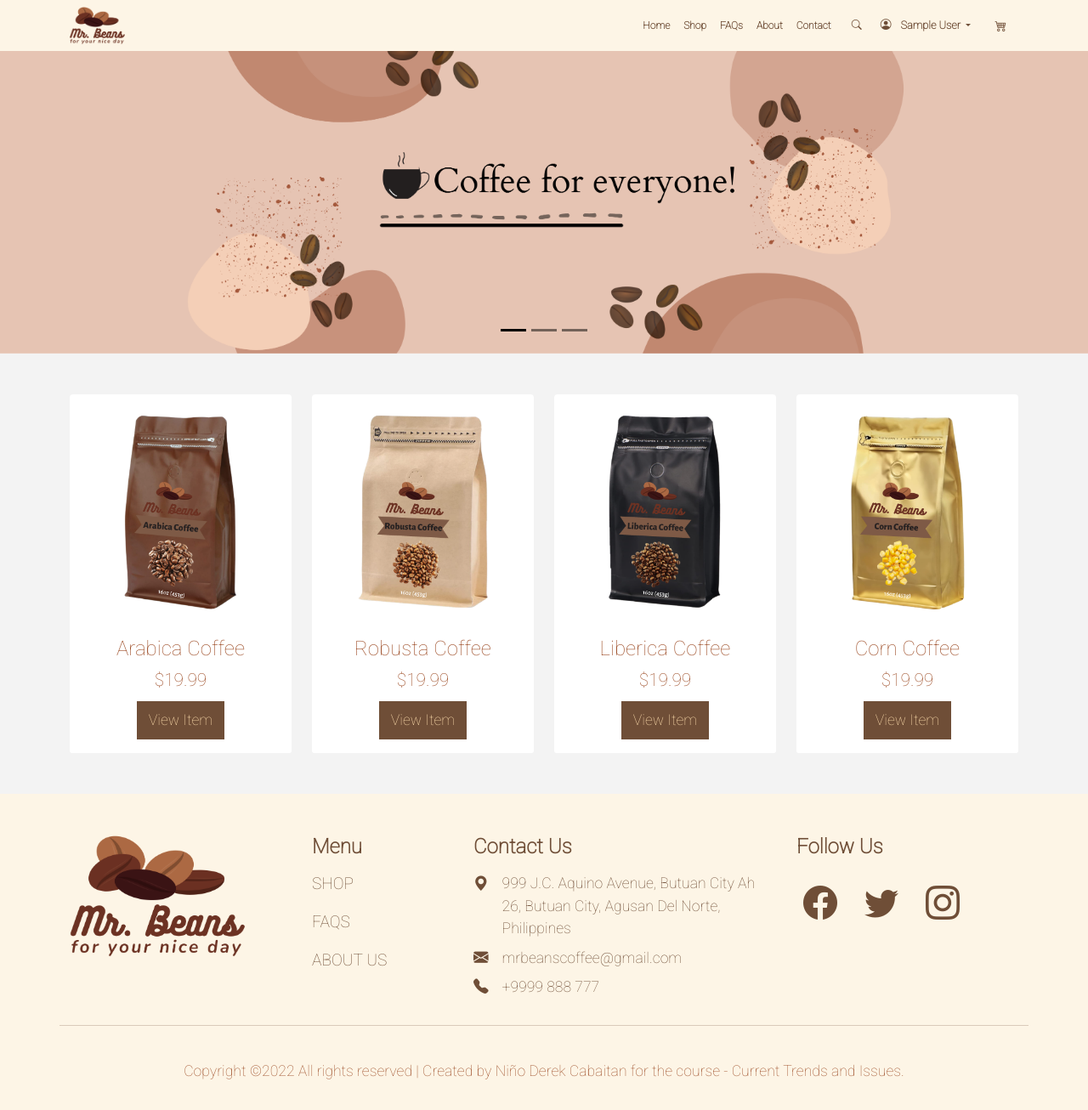
After one commit to NinoDerekGH/MrBeansCoffee, a Django app: template MrBeans/templates/store/user_in/shop_in.html in a window 1280 px wide. The commit adds this page. Shown: the whole page at 85% size. Run offline with Django 4.2, Linux system fonts and the light colour scheme; the template is opened without the code that fills it, so the values that code supplies are empty; parts of the project's set-up code (start-up, migrations or seed data) failed here and were passed over; some libraries are stand-ins or nearby versions.

Commit message:
updated
added in and out folders

```diff
--- a/MrBeans/templates/store/non_user/contact.html
+++ b/MrBeans/templates/store/user_in/contact_in.html
@@ -1,4 +1,4 @@
-{% extends 'store/home.html' %}
+{% extends 'store/user_in/home_in.html' %}
 {% load static %}
 {% block content %}
 
--- a/MrBeans/templates/store/non_user/home.html
+++ b/MrBeans/templates/store/user_in/home_in.html
@@ -32,7 +32,7 @@
 
   <nav class="head_nav navbar sticky-top navbar-expand-lg">
     <div class="container">
-      <a href="home.html"><img src="{% static 'images/logo.png' %}" alt="Mr. Beans Logo"></a>
+      <a href="{% url 'home_in' %}"><img src="{% static 'images/logo.png' %}" alt="Mr. Beans Logo"></a>
       <button class="navbar-toggler" type="button" data-bs-toggle="collapse" data-bs-target="#navbarSupportedContent"
         aria-controls="navbarSupportedContent" aria-expanded="false" aria-label="Toggle navigation">
         <span><i id="bar" class="bi bi-list"></i></span>
@@ -40,28 +40,36 @@
       <div class="collapse navbar-collapse" id="navbarSupportedContent">
         <ul class="navbar-nav ms-auto">
           <li class="nav-item">
-            <a class="nav-link" href="{% url 'home' %}">Home</a>
+            <a class="nav-link" href="{% url 'home_in' %}">Home</a>
           </li>
           <li class="nav-item">
-            <a class="nav-link" href="{% url 'shop' %}">Shop</a>
+            <a class="nav-link" href="{% url 'shop_in' %}">Shop</a>
           </li>
           <li class="nav-item">
-            <a class="nav-link" href="{% url 'faqs' %}">FAQs</a>
+            <a class="nav-link" href="{% url 'faqs_in' %}">FAQs</a>
           </li>
           <li class="nav-item">
-            <a class="nav-link" href="{% url 'about' %}">About</a>
+            <a class="nav-link" href="{% url 'about_in' %}">About</a>
           </li>
           <li class="nav-item me-2">
-            <a class="nav-link" href="{% url 'contact' %}">Contact</a>
+            <a class="nav-link" href="{% url 'contact_in' %}">Contact</a>
           </li>
           <li class="nav-item py-1 px-2">
             <a href="#"><i class="bi bi-search"></i></a>
           </li>
+          <li class="nav-item dropdown">
+            <button class="btn_user btn dropdown-toggle mx-1" type="button" data-bs-toggle="dropdown">
+              <i class="bi bi-person-circle"></i>
+              <span class="ms-2">Sample User</span>
+            </button>
+            <ul class="dropdown-menu">
+              <li>
+                <a class="dropdown-item text-center" href="{% url 'home_out' %}">Logout</a>
+              </li>
+            </ul>
+          </li>
           <li class="nav-item">
-            <a href="#"><button class="btn_register mx-1" type="button">Register</button></a>
-          </li>
-          <li class=nav-item">
-            <a href="#"><button class="btn_signin mx-1" type="button">Login</button></a>
+            <a href="{% url 'cart_in' %}"><button class="btn_cart mx-1" type="button"><i class="bi bi-cart4"></i></button></a>
           </li>
         </ul>
       </div>
@@ -160,20 +168,20 @@
     <div class="container">
       <div class="row g-4">
         <div class="col-md-6 col-lg-3">
-          <a href="#"><img src="{% static 'images/logo.png' %}" alt="Mr. Beans Logo"></a>
+          <a href="{% url 'home_in' %}"><img src="{% static 'images/logo.png' %}" alt="Mr. Beans Logo"></a>
         </div>
 
         <div class="col md-6 col-lg-2">
           <h4>Menu</h4>
           <ul class="list-unstyled">
             <li class="my-3">
-              <a href="{% url 'shop' %}" class="foot-item">Shop</a>
+              <a href="{% url 'shop_in' %}" class="foot-item">Shop</a>
             </li>
             <li class="my-3">
-              <a href="{% url 'faqs' %}" class="foot-item">FAQs</a>
+              <a href="{% url 'faqs_in' %}" class="foot-item">FAQs</a>
             </li>
             <li class="my-3">
-              <a href="{% url 'about' %}" class="foot-item">About Us</a>
+              <a href="{% url 'about_in' %}" class="foot-item">About Us</a>
             </li>
           </ul>
         </div>
@@ -221,9 +229,14 @@
 
   <!-- Footer End -->
 
-  <!-- Bootstrap JS & Popper Bundle -->
-  <script src="https://cdn.jsdelivr.net/npm/bootstrap@5.1.3/dist/js/bootstrap.bundle.min.js"
-    integrity="sha384-ka7Sk0Gln4gmtz2MlQnikT1wXgYsOg+OMhuP+IlRH9sENBO0LRn5q+8nbTov4+1p"
+  <!-- Bootstrap Popper -->
+  <script src="https://cdn.jsdelivr.net/npm/@popperjs/core@2.10.2/dist/umd/popper.min.js"
+    integrity="sha384-7+zCNj/IqJ95wo16oMtfsKbZ9ccEh31eOz1HGyDuCQ6wgnyJNSYdrPa03rtR1zdB"
+    crossorigin="anonymous"></script>
+
+  <!-- Bootstrap JavaScript -->
+  <script src="https://cdn.jsdelivr.net/npm/bootstrap@5.1.3/dist/js/bootstrap.min.js"
+    integrity="sha384-QJHtvGhmr9XOIpI6YVutG+2QOK9T+ZnN4kzFN1RtK3zEFEIsxhlmWl5/YESvpZ13"
     crossorigin="anonymous"></script>
 
 </body>
--- /dev/null
+++ b/MrBeans/templates/store/user_in/shop_in.html
@@ -0,0 +1,91 @@
+{% extends 'store/user_in/home_in.html' %}
+{% load static %}
+{% block content %}
+
+  <!-- Shop Carousel Start -->
+
+  <section id="carouselExampleDark" class="carousel carousel-dark slide" data-bs-ride="carousel">
+    <div class="carousel-indicators">
+      <button type="button" data-bs-target="#carouselExampleDark" data-bs-slide-to="0" class="active"
+        aria-current="true" aria-label="Slide 1"></button>
+      <button type="button" data-bs-target="#carouselExampleDark" data-bs-slide-to="1" aria-label="Slide 2"></button>
+      <button type="button" data-bs-target="#carouselExampleDark" data-bs-slide-to="2" aria-label="Slide 3"></button>
+    </div>
+    <div class="carousel-inner">
+      <div class="carousel-item active" data-bs-interval="10000">
+        <img src="{% static 'images/banner_b.png' %}" class="d-block w-100" alt="Coffee">
+      </div>
+      <div class="carousel-item" data-bs-interval="2000">
+        <img src="{% static 'images/banner_a.png' %}" class="d-block w-100" alt="Arabica">
+      </div>
+      <div class="carousel-item">
+        <img src="{% static 'images/banner_c.png' %}" class="d-block w-100" alt="How2Roast">
+      </div>
+    </div>
+  </section>
+
+  <!-- Shop Carousel End -->
+
+  <!-- Shop Items Start -->
+
+  <section class="product pb-5">
+    <div class="container">
+      <div class="row pt-5">
+        <div class="col-lg-3">
+          <div class="card border-0">
+            <div class="card-body py-4">
+              <img src="{% static 'images/arabica.png' %}" class="img-fluid" alt="Arabica Coffee">
+            </div>
+            <div class="card_foot card-footer border-0">
+              <h5>Arabica Coffee</h5>
+              <p class="m-0">$19.99</p>
+              <button class="btn_view my-2">View Item</button>
+            </div>
+          </div>
+        </div>
+
+        <div class="col-lg-3">
+          <div class="card border-0">
+            <div class="card-body py-4">
+              <img src="{% static 'images/robusta.png' %}" class="img-fluid" alt="Robusta Coffee">
+            </div>
+            <div class="card_foot card-footer border-0">
+              <h5>Robusta Coffee</h5>
+              <p class="m-0">$19.99</p>
+              <button class="btn_view my-2">View Item</button>
+            </div>
+          </div>
+        </div>
+
+        <div class="col-lg-3">
+          <div class="card border-0">
+            <div class="card-body py-4">
+              <img src="{% static 'images/liberica.png' %}" class="img-fluid" alt="Liberica Coffee">
+            </div>
+            <div class="card_foot card-footer border-0">
+              <h5>Liberica Coffee</h5>
+              <p class="m-0">$19.99</p>
+              <button class="btn_view my-2">View Item</button>
+            </div>
+          </div>
+        </div>
+
+        <div class="col-lg-3">
+          <div class="card border-0">
+            <div class="card-body py-4">
+              <img src="{% static 'images/corn.png' %}" class="img-fluid" alt="Corn Coffee">
+            </div>
+            <div class="card_foot card-footer border-0">
+              <h5>Corn Coffee</h5>
+              <p class="m-0">$19.99</p>
+              <button class="btn_view my-2">View Item</button>
+            </div>
+          </div>
+        </div>
+      </div>
+    </div>
+  </section>
+
+  <!-- Shop Items End -->
+
+{% endblock content %}
--- a/MrBeans/templates/store/user_interface/cart.html
+++ /dev/null
@@ -1 +0,0 @@
-<h4>Cart</h4>
--- a/MrBeans/templates/store/non_user/about.html
+++ b/MrBeans/templates/store/user_out/about_out.html
@@ -1,4 +1,4 @@
-{% extends 'store/home.html' %}
+{% extends 'store/user_out/home_out.html' %}
 {% load static %}
 {% block content %}
 
--- a/MrBeans/templates/store/non_user/faqs.html
+++ b/MrBeans/templates/store/user_out/faqs_out.html
@@ -1,4 +1,4 @@
-{% extends 'store/home.html' %}
+{% extends 'store/user_out/home_out.html' %}
 {% load static %}
 {% block content %}
 
--- a/MrBeans/templates/store/non_user/shop.html
+++ b/MrBeans/templates/store/user_out/shop_out.html
@@ -1,4 +1,4 @@
-{% extends 'store/home.html' %}
+{% extends 'store/user_out/home_out.html' %}
 {% load static %}
 {% block content %}
 
--- a/MrBeans/urls.py
+++ b/MrBeans/urls.py
@@ -2,10 +2,17 @@ from django.urls import path
 from . import views
 
 urlpatterns = [
-    path('', views.home, name="home"),
-    path('shop/', views.shop, name="shop"),
-    path('faqs/', views.faqs, name="faqs"),
-    path('about/', views.about, name="about"),
-    path('contact/', views.contact, name="contact"),
-    path('cart/', views.cart, name="cart"),
+    path('', views.home_out, name="home_out"),
+    path('shop/', views.shop_out, name="shop_out"),
+    path('faqs/', views.faqs_out, name="faqs_out"),
+    path('about/', views.about_out, name="about_out"),
+    path('contact/', views.contact_out, name="contact_out"),
+    path('home_in/', views.home_in, name="home_in"),
+    path('shop_in/', views.shop_in, name="shop_in"),
+    path('faqs_in/', views.faqs_in, name="faqs_in"),
+    path('about_in/', views.about_in, name="about_in),
+    path('contact_in/', views.contact_in, name="contact_in"),
+
+
+    path('cart_in/', views.cart_in, name="cart_in"),
 ]
--- a/static/css/main.css
+++ b/static/css/main.css
@@ -5,6 +5,7 @@
   font-family: "Roboto", sans-serif;
 }
 
+/* ----------Logged Out View---------- */
 /* Navigation Bar Start */
 .head_nav {
   background: #fdf5e6;
@@ -291,3 +292,59 @@
   transition: all 0.4s;
 }
 /* Contact End */
+
+/* ----------Logged In View---------- */
+/* Navigation Bar Start */
+.head_nav .btn_user {
+  background: transparent;
+  border: none;
+  color: #6f4e37;
+  padding: 7px 10px;
+  text-align: center;
+  text-decoration: none;
+  display: inline-block;
+  font-size: 0.8rem;
+  font-weight: 600;
+  cursor: pointer;
+  -webkit-transition-duration: 0.4s;
+  transition-duration: 0.4s;
+}
+
+.head_nav .btn_user:hover {
+  color: #ffdead;
+}
+
+.head_nav .btn_cart {
+  background: transparent;
+  border: none;
+  color: #6f4e37;
+  padding: 7px 10px;
+  text-align: center;
+  text-decoration: none;
+  display: inline-block;
+  font-size: 0.85rem;
+  font-weight: 600;
+  cursor: pointer;
+  -webkit-transition-duration: 0.4s;
+  transition-duration: 0.4s;
+}
+
+.head_nav .btn_cart:hover {
+  color: #ffdead;
+}
+/* Navigation Bar End */
+
+/* Cart Start */
+.cart p {
+  color: #6f4e37;
+  font-weight: 900;
+}
+
+.cart #product_img {
+  height: 150px;
+}
+
+.product_list p {
+  color: #6f4e37;
+}
+/* Cart End */
```
Also changed, not shown: MrBeans/templates/store/user_in/about_in.html (added, +23 -0 lines), MrBeans/templates/store/user_in/cart_in.html (added, +57 -0 lines), MrBeans/templates/store/user_in/faqs_in.html (added, +36 -0 lines), MrBeans/templates/store/user_out/contact_out.html (added, +41 -0 lines), MrBeans/templates/store/user_out/home_out.html (added, +236 -0 lines), MrBeans/views.py (+32 -12 lines).
